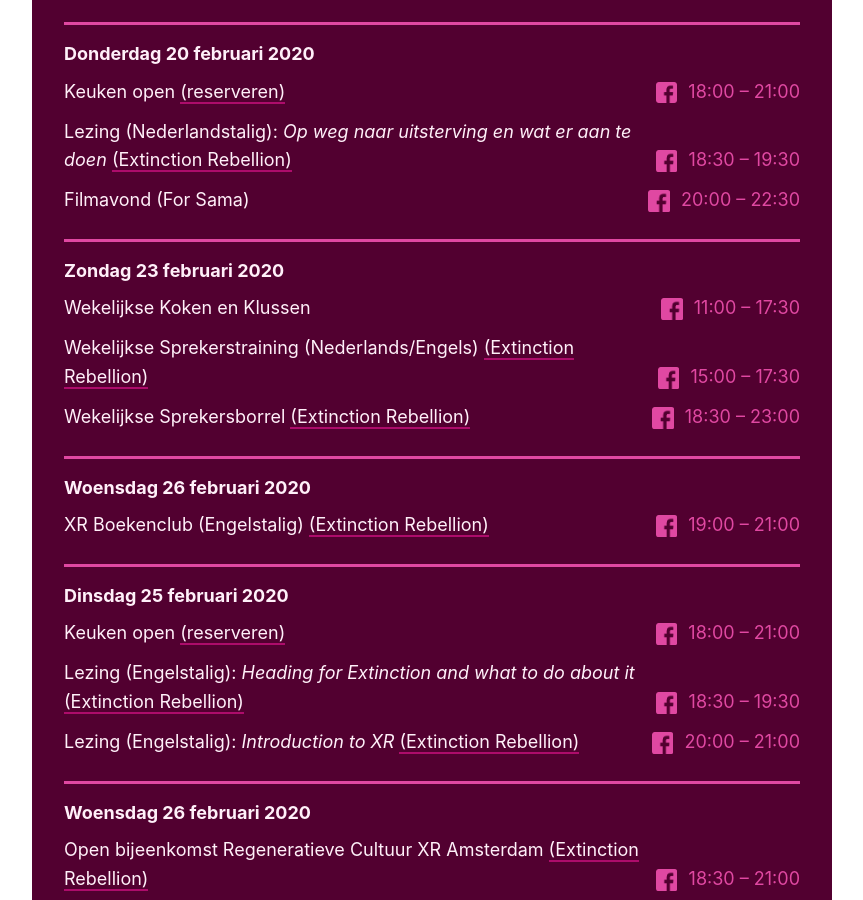
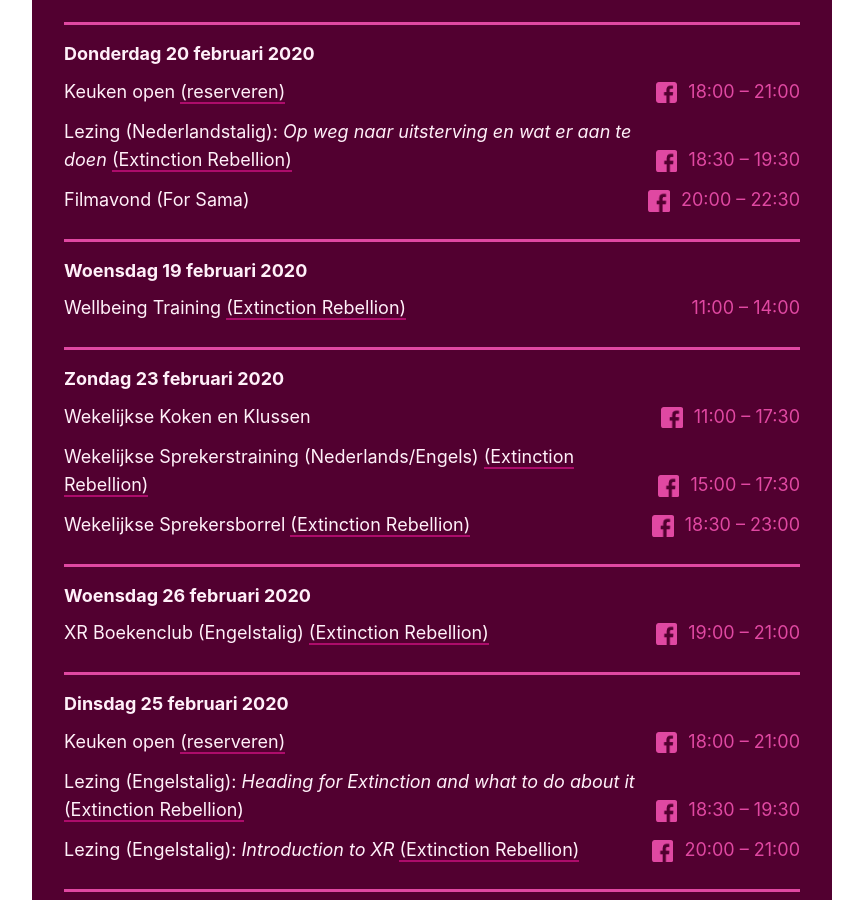
Before and after one commit to decoalitie/desering.org, a Jekyll site: the page built from index.md, in a window 1280 px wide and 900 px high, scrolled down 1165 px. Shown: the whole window, without its empty margins (208-1071 px from the left). Built offline with Jekyll 4.4.1, drawn with Linux system fonts in a browser that asks for light colours; some web fonts are replaced.

Commit message:
add wellbeing training to events

```diff
--- a/_data/events.yml
+++ b/_data/events.yml
@@ -23,6 +23,12 @@
   description-nl: 'Filmavond (For Sama)'
   description-en: 'Film Night (For Sama)'
   fb-url: 'https://www.facebook.com/events/193828891678229/'
+
+- date: '2020-02-19'
+  time: '11:00 – 14:00'
+  description-nl: 'Wellbeing Training'
+  description-en: 'Wellbeing Training'
+  xr: true
 
 - date: '2020-02-23'
   time: '11:00 – 17:30'
```
